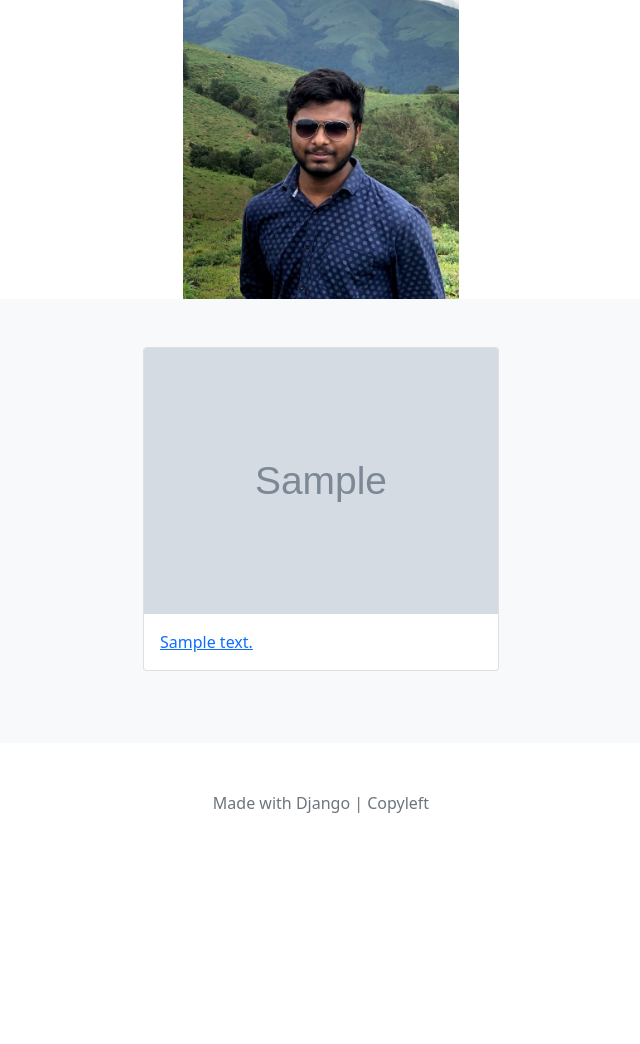
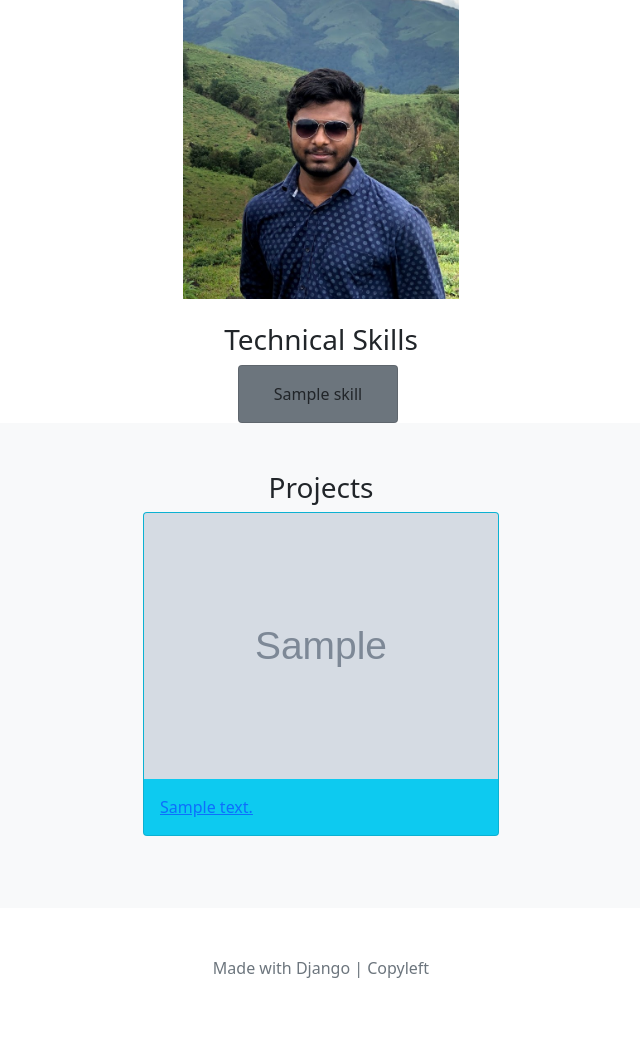
Before and after one commit to hemchandpidikiti/aboutme-website-using-Django-Framework, a Django app: page / in a window 1280 px wide. Shown: the part 173-1217 px from the top of the page, without its empty margins (319-959 px from the left). Before the commit the page ends 986 px from the top, so only its background shows below. Run offline with Django 3.2, Linux system fonts and the light colour scheme; tables that the repository leaves empty hold one stand-in row (values such as "Sample post"); grey boxes marked "Sample" are stand-in pictures; some libraries are stand-ins or nearby versions.

Commit message:
Redefined styles of web pages and added new component 'skills'.

```diff
--- a/projects/admin.py
+++ b/projects/admin.py
@@ -1,4 +1,6 @@
 from django.contrib import admin
 from .models import Project
+from .models import Skill
 # Register your models here.
 admin.site.register(Project)
+admin.site.register(Skill)
--- a/projects/models.py
+++ b/projects/models.py
@@ -7,3 +7,7 @@ class Project(models.Model):
     description=models.TextField(blank=True)
     def __str__(self):
         return self.summary
+class Skill(models.Model):
+    skill_name=models.CharField(max_length=100)
+    def __str__(self):
+        return self.skill_name
--- a/projects/templates/projects/home.html
+++ b/projects/templates/projects/home.html
@@ -30,14 +30,33 @@
         <img src="{% static 'me.jpg' %}" height=300></img>
       </div>
       </section>
-
+      <section class="jumbotron text-center ">
+      <br>
+        <h3 class="jumbotron-heading">Technical Skills</h3>
+        <div class="container ">
+          <div class="row align-items-center justify-content-center ">
+            {% for skill in skills.all %}
+            <div class="col-md-2">
+              <div class="card mb box-shadow bg-secondary" style="width: 10rem;">
+                <div class="card-body ">
+                  <p class="card-text "> {{ skill.skill_name }} </p>
+                </div>
+              </div>
+            </div>
+            {% endfor %}
+          </div>
+            </div>
+          </section>
   <div class="album py-5 bg-light">
           <div class="container">
             <div class="row align-items-center justify-content-center">
+              <br>
+              <h3 class="jumbotron-heading text-center">Projects</h3>
+
               {% for project in projects.all %}
-              <div class="col-md-4">
+              <div class="col-md-4 ">
               <a href="{% url 'detail' project.id %}">
-                <div class="card mb-4 box-shadow">
+                <div class="card mb-4 box-shadow bg-info">
                   <img class="card-img-top" src="{{ project.images.url }}">
                   <div class="card-body">
                     <p class="card-text"> {{ project.summary }} </p>
--- a/projects/views.py
+++ b/projects/views.py
@@ -1,9 +1,11 @@
 from django.shortcuts import render, get_object_or_404
 from .models import Project
+from .models import Skill
 # Create your views here.
 def homepage(request):
     projects=Project.objects
-    return render(request,'projects/home.html',{'projects':projects})
+    skills=Skill.objects
+    return render(request,'projects/home.html',{'projects':projects,'skills':skills},)
 def detail(request,project_id):
     project_detail=get_object_or_404(Project,pk=project_id)
     return render(request,'projects/detail.html',{'project':project_detail})
```
Also changed, not shown: projects/templates/projects/detail.html (+7 -7 lines), projects/migrations/0004_skills.py (added), projects/migrations/0005_rename_skills_skill.py (added).
